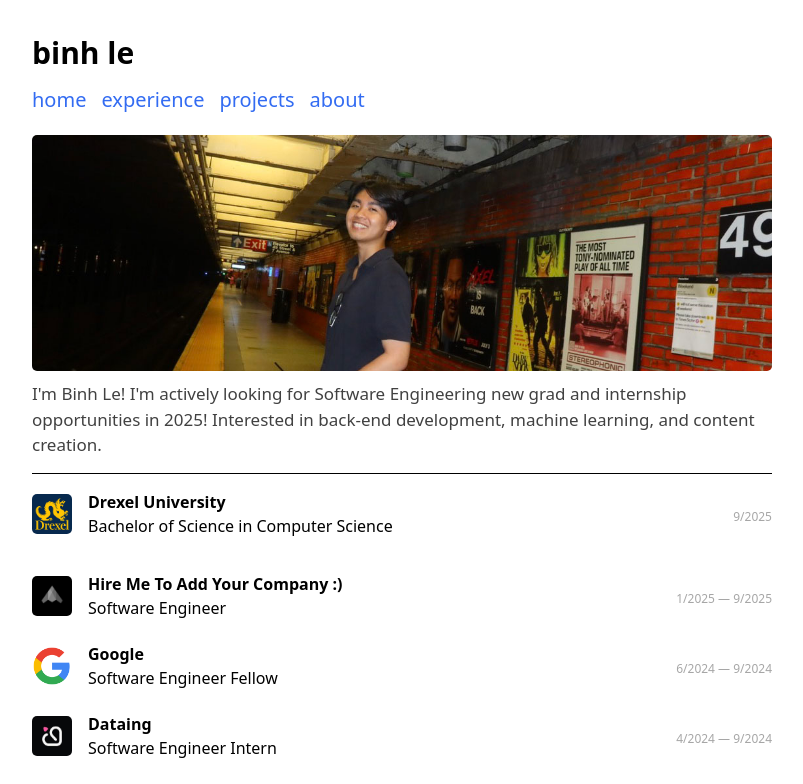
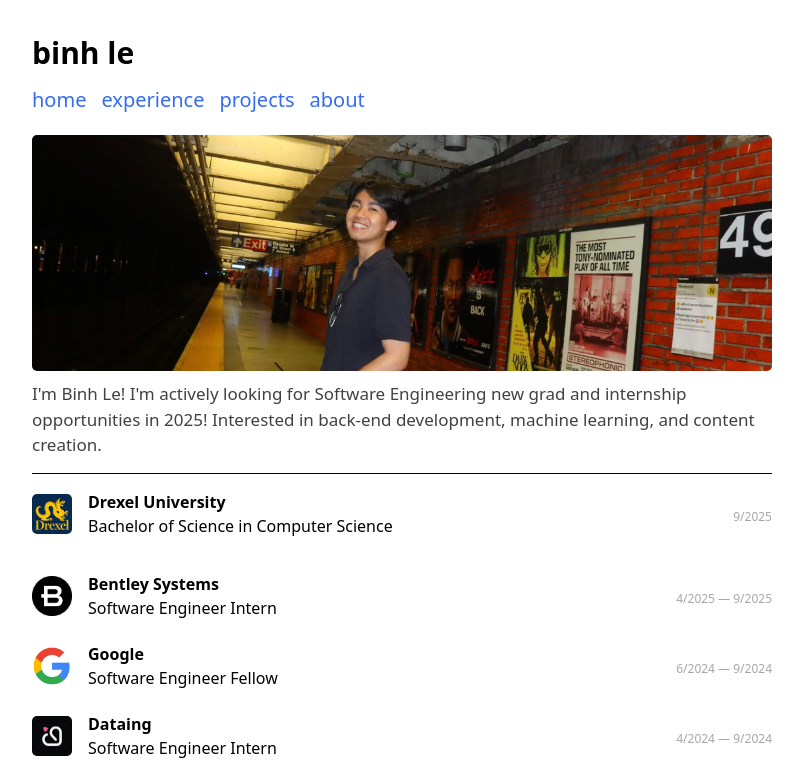
Before and after one commit to BinhL3/binhl3.github.io, a React (Vite) app: page / in a window 1280 px wide. Shown: the top 784 px of the page, without its empty margins (238-1041 px from the left). Built offline with nearby package versions, Linux system fonts and the light colour scheme.

Commit message:
- added bentley systems :)

```diff
--- a/src/App.jsx
+++ b/src/App.jsx
@@ -25,19 +25,13 @@ function App() {
         </div>
       </div>
       <div className="experience">
-        <img src="assets/stealth.jpeg" alt="Hire Me" />
+        <img src="assets/bentley.png" alt="Hire Me" />
         <div>
           <h2>
-            <a
-              href="https://www.linkedin.com/in/binhlee/"
-              target="_blank"
-              rel="noopener noreferrer"
-            >
-              Hire Me To Add Your Company :)
-            </a>
-            <span className="time"> 1/2025 — 9/2025</span>{" "}
+            Bentley Systems
+            <span className="time"> 4/2025 — 9/2025</span>{" "}
           </h2>
-          <p>Software Engineer</p>
+          <p>Software Engineer Intern</p>
         </div>
       </div>
       <div className="experience">
```
Also changed, not shown: public/assets/bentley.png (added), src/assets/bentley.png (added).
